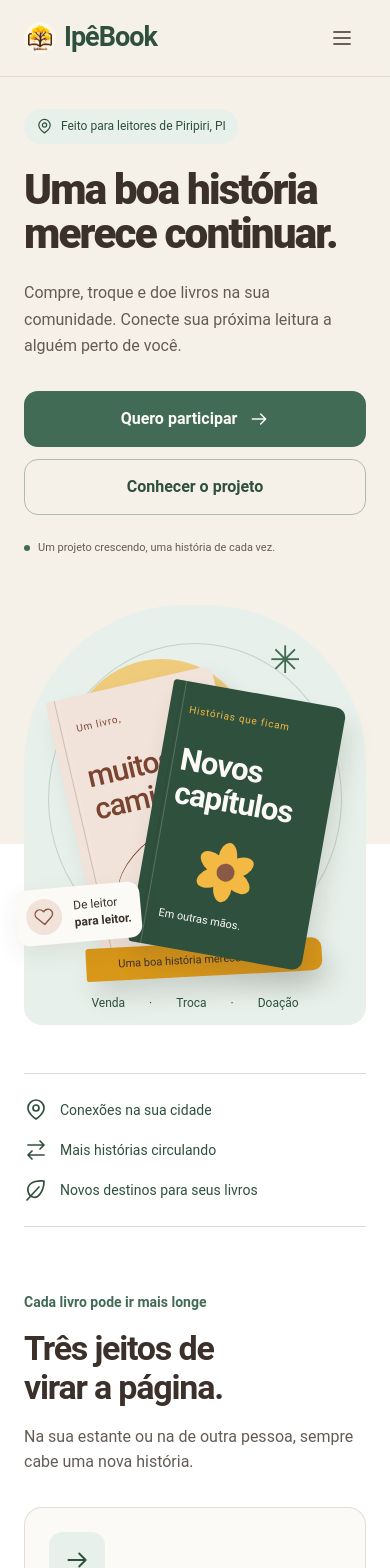
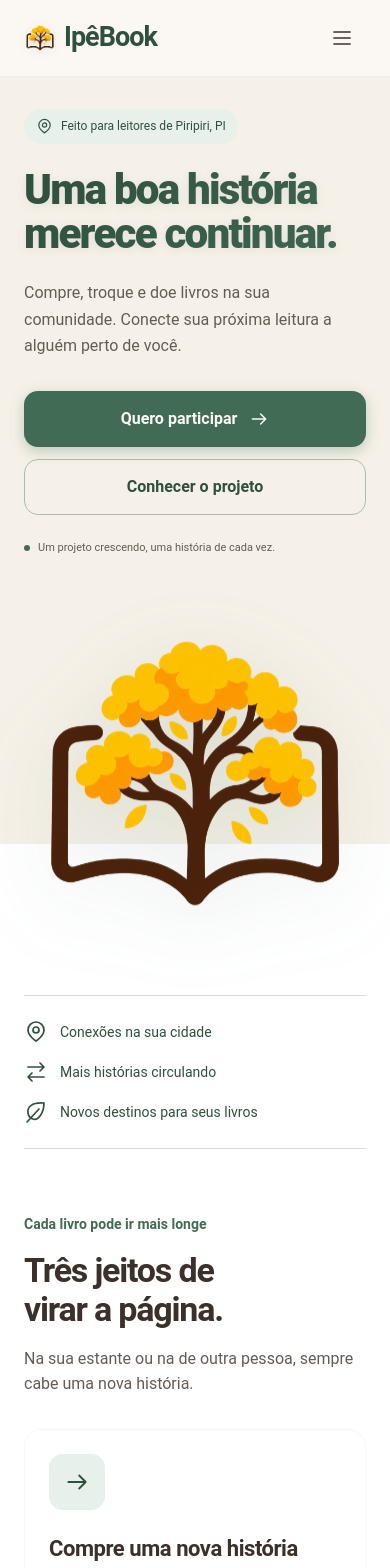
Before and after one commit to Ghostyxseven/IpeBook, a React Native app: screen / in a window 390 px wide. Shown: the top 1568 px of the page. Built offline with nearby package versions, Linux system fonts and the light colour scheme; a web font is replaced by a local one.

Commit message:
style(web): melhora ux com logo novo, glassmorphism e animacoes hero float

```diff
--- a/src/view/screens/InstitutionalScreen.web.tsx
+++ b/src/view/screens/InstitutionalScreen.web.tsx
@@ -1,7 +1,6 @@
 import { useEffect, useRef } from 'react';
 import { useInstitutionalViewModel } from '../../viewmodel/useInstitutionalViewModel';
 import { AccessDialog } from '../components/AccessDialog';
-import { BookComposition } from '../components/BookComposition';
 import { Icon, type IconName } from '../components/Icon';
 import { theme } from '../styles/theme';
 import '../styles/institutional.css';
@@ -83,7 +82,7 @@ export default function InstitutionalScreen() {
         <div className="container header-inner">
           <a className="brand" href="#inicio" aria-label="IpêBook — início">
             <img
-              src="/assets/logo.jpg"
+              src="/assets/logo-clean.png"
               alt=""
               width="36"
               height="36"
@@ -215,7 +214,7 @@ export default function InstitutionalScreen() {
                 <span /> Um projeto crescendo, uma história de cada vez.
               </p>
             </div>
-            <BookComposition />
+            <img src="/assets/logo-clean.png" alt="IpêBook" className="hero-illustration" />
           </section>
           <div className="container values-strip" aria-label="Valores do projeto">
             <div>
@@ -243,9 +242,9 @@ export default function InstitutionalScreen() {
               <p>Na sua estante ou na de outra pessoa, sempre cabe uma nova história.</p>
             </div>
             <div className="modalities-grid">
-              {modalities.map((item) => (
+              {modalities.map((item, index) => (
                 <article
-                  className={`modality-card animate-fade-in ${item.className}`}
+                  className={`modality-card animate-fade-in delay-${index + 1} ${item.className}`}
                   key={item.title}
                 >
                   <span className="feature-icon">
@@ -418,7 +417,7 @@ export default function InstitutionalScreen() {
           <div>
             <a className="brand" href="#inicio">
               <img
-                src="/assets/logo.jpg"
+                src="/assets/logo-clean.png"
                 alt=""
                 width="36"
                 height="36"
--- a/src/view/styles/institutional.css
+++ b/src/view/styles/institutional.css
@@ -1311,3 +1311,75 @@ button {
 .steps li:hover {
   transform: translateX(4px);
 }
+
+/* PROFESSIONAL VISUAL ENHANCEMENTS */
+
+/* Floating animation for Hero Image */
+@keyframes float {
+  0% {
+    transform: translateY(0px);
+  }
+  50% {
+    transform: translateY(-12px);
+  }
+  100% {
+    transform: translateY(0px);
+  }
+}
+
+.hero-illustration {
+  width: 100%;
+  max-width: 480px;
+  height: auto;
+  justify-self: center;
+  animation:
+    float 6s ease-in-out infinite,
+    fadeInUp 1s cubic-bezier(0.16, 1, 0.3, 1) backwards;
+  animation-delay: 0s, 0.3s;
+  filter: drop-shadow(0 20px 40px rgba(66, 107, 85, 0.15));
+}
+
+/* Glassmorphism Header */
+.site-header {
+  position: sticky;
+  top: 0;
+  z-index: 100;
+  background: rgba(252, 250, 246, 0.85) !important;
+  backdrop-filter: blur(12px);
+  -webkit-backdrop-filter: blur(12px);
+  border-bottom: 1px solid rgba(60, 48, 42, 0.05);
+  transition: all 0.3s ease;
+}
+
+/* Improve Typography & Spacing */
+.hero h1 {
+  background: linear-gradient(135deg, var(--color-actionDeep) 0%, var(--color-action) 100%);
+  -webkit-background-clip: text;
+  -webkit-text-fill-color: transparent;
+  background-clip: text;
+  text-shadow: 0 2px 10px rgba(47, 80, 61, 0.1);
+}
+
+.button.primary {
+  box-shadow: 0 4px 14px rgba(66, 107, 85, 0.3);
+}
+.button.primary:hover {
+  box-shadow: 0 6px 20px rgba(66, 107, 85, 0.4);
+}
+
+.modality-card {
+  background: #ffffff;
+  border: 1px solid rgba(0, 0, 0, 0.03);
+}
+
+.steps li .step-number {
+  background: var(--color-highlight);
+  color: var(--color-actionDeep);
+  font-weight: 800;
+  box-shadow: 0 4px 10px rgba(244, 185, 66, 0.3);
+}
+
+.brand img {
+  border-radius: 0 !important; /* The new icon has no background, looks better without forced border-radius */
+  filter: drop-shadow(0 2px 4px rgba(0, 0, 0, 0.1));
+}
```
Also changed, not shown: scripts/professional-update.js (added, +23 -0 lines), public/assets/logo-clean.png (added).
